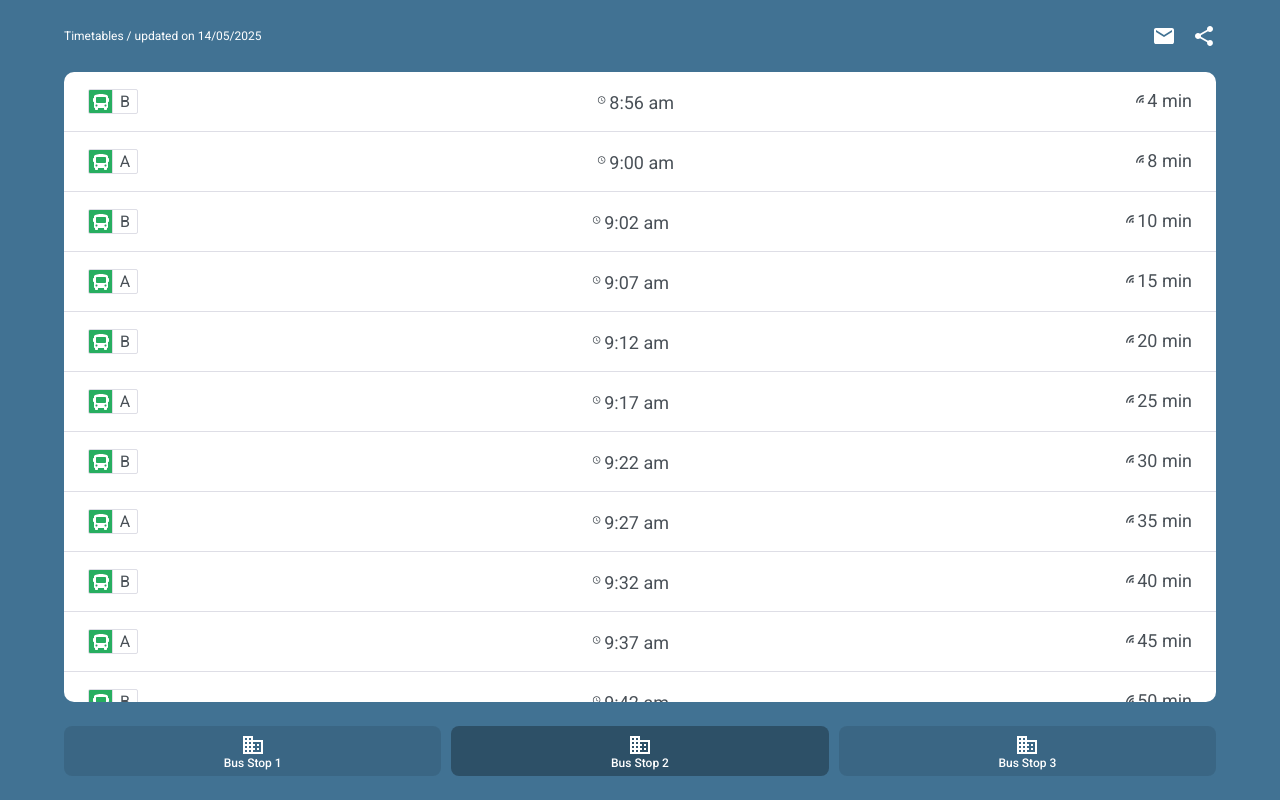
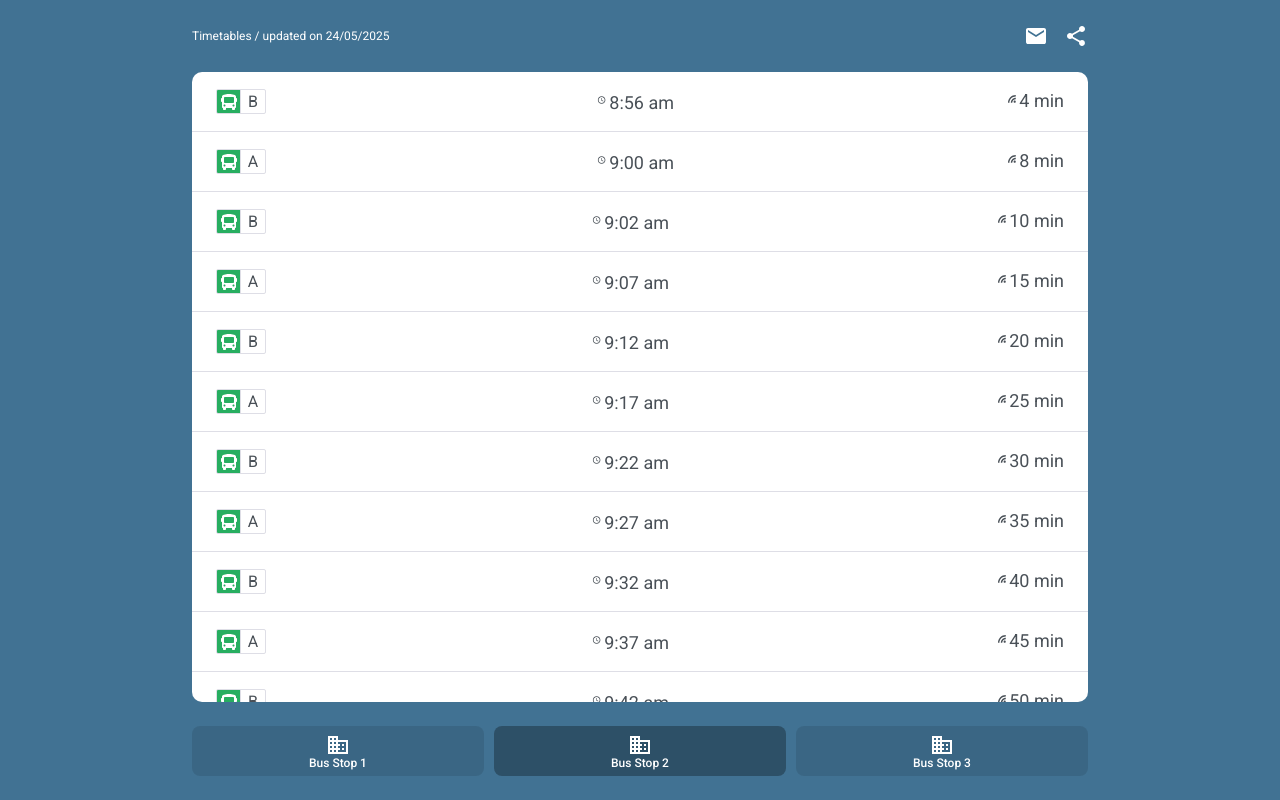
Before and after one commit to PierreDaily/ccbus, a Vue app: page / in a window 1280 px wide. Built offline with nearby package versions, Linux system fonts and the light colour scheme.

Commit message:
FEAT - Limit container max width on 728px+ displays
- Add an intermdiate layer to handle max-width while preserving the
background color
- Update "Last updated" value

```diff
--- a/src/components/Layout/index.vue
+++ b/src/components/Layout/index.vue
@@ -1,5 +1,7 @@
 <template>
-  <section class="flex flex-col h-dvh px-[5%] w-full bg-dark-green gap-6 py-6">
-    <slot></slot>
+  <section class="flex justify-center h-dvh w-full bg-dark-green">
+    <div class="flex flex-col h-full px-[5%] w-full gap-6 py-6 md:max-w-256">
+      <slot></slot>
+    </div>
   </section>
 </template>
--- a/src/views/Home/index.vue
+++ b/src/views/Home/index.vue
@@ -2,7 +2,7 @@
   <Layout>
     <div class="flex justify-between items-center">
       <h1 class="items-center text-base text-white flex font-sans text-normal">
-        Timetables / updated on 14/05/2025
+        Timetables / updated on 24/05/2025
       </h1>
       <nav class="flex w-16 justify-between">
         <MailTo :email="email" />
```
